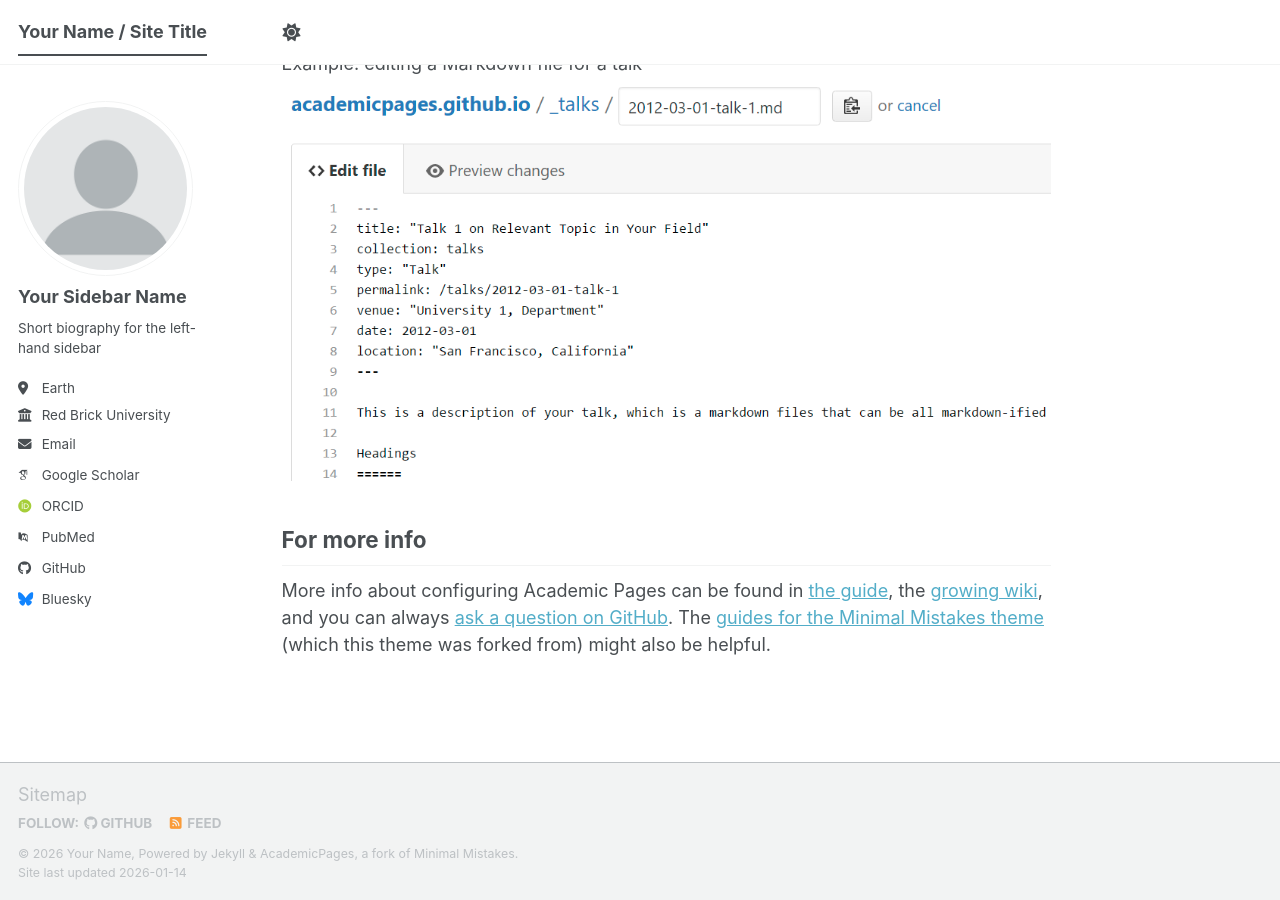
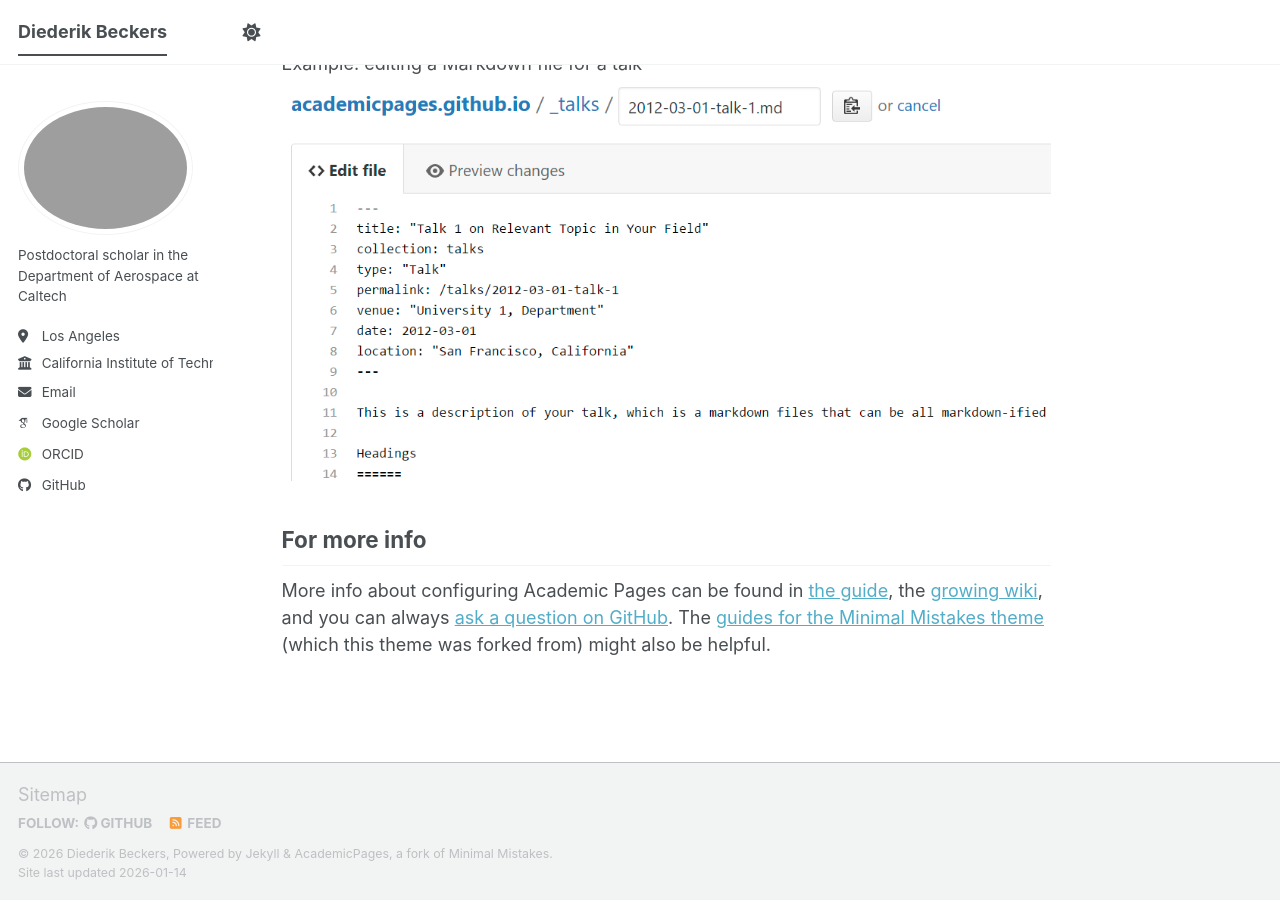
Before and after one commit to diederikb/diederikb.github.io, a Jekyll site: the page built from _pages/about.md, in a window 1280 px wide and 900 px high, scrolled down 2720 px. Built offline with Jekyll 4.4.1, drawn with Linux system fonts in a browser that asks for light colours; some web fonts are replaced; a script bundle is joined from its source files by our own code; library files that are not in the unit come from our copies.

Commit message:
Update _config.yml

```diff
--- a/_config.yml
+++ b/_config.yml
@@ -9,39 +9,39 @@
 # Basic Site Settings
 locale                   : "en-US"
 site_theme               : "default" # The available themes options are "default", "air", "sunrise", "mint", "dirt" and "contrast"
-title                    : "Your Name / Site Title"
+title                    : "Diederik Beckers"
 title_separator          : "-"
-name                     : &name "Your Name"
-description              : &description "Your Name's academic portfolio"   # Update this with a general description of your site, this is the default if not overridden by a page
+name                     : &name "Diederik Beckers"
+description              : &description "Diederik Beckers' academic portfolio"   # Update this with a general description of your site, this is the default if not overridden by a page
 url                      : https://academicpages.github.io # The base hostname & protocol for your site e.g. "https://[your GitHub username].github.io",
                                                            # or if you already have some other page hosted on Github then use "https://[your GitHub username].github.io/[Your Repo Name]"
 baseurl                  : "" # the subpath of your site, e.g. "/blog"
-repository               : "academicpages/academicpages.github.io"
+repository               : "diederikb/diederikb.github.io"
 
 # Site Author - The following control what appear as part of the author content on the side bar.
 #               If a field is blank the icon and link will not appear, otherwise it will be shown.
 #               Additional customization can be done by editing /_includes/author-profile.html
 author:
   # Biographic information
-  avatar           : "profile.png"
-  name             : "Your Sidebar Name"
+  avatar           : "profile.jpg"
+  name             : #"Your Sidebar Name"
   pronouns         : # example: "she/her"
-  bio              : "Short biography for the left-hand sidebar"
-  location         : "Earth"
-  employer         : "Red Brick University"
+  bio              : "Postdoctoral scholar in the Department of Aerospace at Caltech"
+  location         : "Los Angeles"
+  employer         : "California Institute of Technology"
   uri              : # URL
-  email            : "none@example.org"
+  email            : ""
 
   # Academic websites
   academia         : # URL
   arxiv            : # URL - Update with the correct link to your profile
-  googlescholar    : "https://scholar.google.com/citations?user=PS_CX0AAAAAJ"
+  googlescholar    : "https://scholar.google.com/citations?user=GYikF1UAAAAJ&hl=en"
   inspire-hep      : # URL
   impactstory      : # URL
-  orcid            : "https://orcid.org/yourorcidurl"
+  orcid            : "https://orcid.org/0000-0002-0242-1525"
   semantic         : # URL
   ssrn             : # URL
-  pubmed           : "https://www.ncbi.nlm.nih.gov/pubmed/?term=john+snow"
+  pubmed           : # "https://www.ncbi.nlm.nih.gov/pubmed/?term=john+snow"
   researchgate     : # URL
   scopus           : # URL
   zotero           : # URL
@@ -51,13 +51,13 @@ author:
   bitbucket        : # Username - Update with your username on the site
   codepen          : # Username
   dribbble         : # Username
-  github           : "academicpages"
+  github           : "diederikb"
   kaggle           : # Username
   stackoverflow    : # User number or user number and name (i.e., use "1" or "1/jeff-atwood")
 
   # Social media
   artstation       : # Username
-  bluesky          : "bsky.app" # Replace this with you Bluesky username
+  bluesky          : # "bsky.app" # Replace this with you Bluesky username
   facebook         : # Username
   flickr           : # Username
   foursquare       : # Username
@@ -138,7 +138,7 @@ yandex_site_verification :
 
 # Social Sharing
 twitter:
-  username               : &twitter
+  username               : #&twitter
 facebook:
   username               :
   app_id                 :
```
